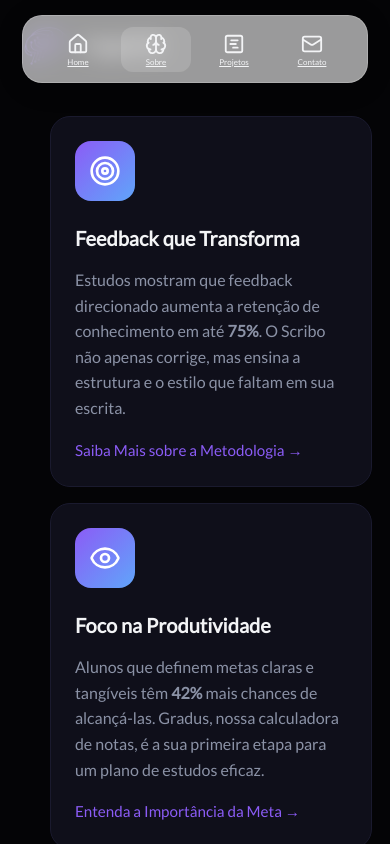
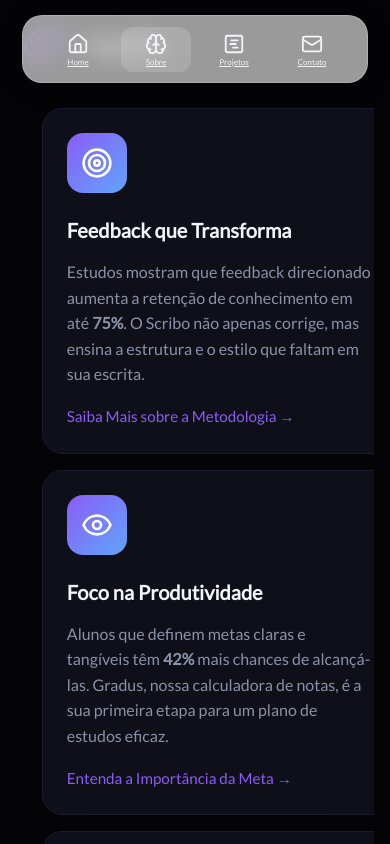
Before and after one commit to SUPERNVX/Cogni, a React (Vite) app: page /about in a window 390 px wide. Shown: the top 844 px of the page. Built offline with nearby package versions, Linux system fonts and the light colour scheme.

Commit message:
Fix mobile: Spline position and widget centering

```diff
--- a/src/pages/ContactPage.jsx
+++ b/src/pages/ContactPage.jsx
@@ -13,6 +13,19 @@ const ContactCard = ({ children, className = "", delay = 0, size = "normal" }) =
     const card = cardRef.current;
     if (!card) return;
 
+    // Verificar se é mobile
+    const isMobile = window.innerWidth <= 768;
+
+    // Se for mobile, mostrar diretamente sem animações
+    if (isMobile) {
+      gsap.set(card, {
+        opacity: 1,
+        y: 0,
+        visibility: "visible"
+      });
+      return;
+    }
+
     // Se já animou antes, mostrar diretamente
     if (hasContactAnimated) {
       gsap.set(card, {
@@ -23,7 +36,7 @@ const ContactCard = ({ children, className = "", delay = 0, size = "normal" }) =
       return;
     }
 
-    // Inicializar elemento invisível para primeira animação
+    // Inicializar elemento invisível para primeira animação (apenas desktop)
     gsap.set(card, {
       opacity: 0,
       y: 30, // Slide sutil de baixo para cima
@@ -60,7 +73,8 @@ const ContactCard = ({ children, className = "", delay = 0, size = "normal" }) =
       observer.disconnect();
     };
 
-    // Efeitos de hover suavizados
+    // Efeitos de hover suavizados (apenas desktop)
+    if (!isMobile) {
       const handleMouseEnter = () => {
         gsap.to(card, {
           y: -8,
@@ -86,6 +100,7 @@ const ContactCard = ({ children, className = "", delay = 0, size = "normal" }) =
         card.removeEventListener('mouseenter', handleMouseEnter);
         card.removeEventListener('mouseleave', handleMouseLeave);
       };
+    }
   }, [delay]);
 
   const sizeClasses = {
--- a/src/pages/HomePage.css
+++ b/src/pages/HomePage.css
@@ -395,17 +395,17 @@
 
   /* Ajustes específicos para o Spline no mobile */
   .spline-background {
-    transform: scale(0.8); /* Zoom out no Spline para mobile */
-    transform-origin: center center;
-    width: 100%; /* Mantém largura normal */
-    height: 100%; /* Mantém altura normal */
-    left: 0; /* Centralizado */
-    top: 100px; /* Posição normal */
+    transform: scale(0.6); /* Zoom menor para evitar corte lateral */
+    transform-origin: center top; /* Origem no topo para elevar */
+    width: 100%;
+    height: 100%;
+    left: 0;
+    top: 50px; /* Mais alto para não ficar atrás do widget */
   }
 
   .spline-container-debug {
-    transform: scale(0.8); /* Aplica zoom out também no container */
-    transform-origin: center center;
+    transform: scale(0.6); /* Zoom menor para evitar corte lateral */
+    transform-origin: center top;
     width: 100% !important;
     height: 100% !important;
   }
@@ -555,15 +555,17 @@
 
   /* Zoom out para smartphones pequenos */
   .spline-background {
-    transform: scale(0.8); /* Mantém zoom 0.8 para smartphones também */
-    width: 100%; /* Mantém largura normal */
-    height: 100%; /* Mantém altura normal */
-    left: 0; /* Centralizado */
-    top: 100px; /* Posição normal */
+    transform: scale(0.5); /* Zoom ainda menor para smartphones */
+    transform-origin: center top;
+    width: 100%;
+    height: 100%;
+    left: 0;
+    top: 30px; /* Ainda mais alto para smartphones */
   }
 
   .spline-container-debug {
-    transform: scale(0.8);
+    transform: scale(0.5);
+    transform-origin: center top;
     width: 100% !important;
     height: 100% !important;
   }
--- a/src/style.css
+++ b/src/style.css
@@ -1357,24 +1357,28 @@ body {
 
 @media (max-width: 768px) {
     .contact-container {
-        padding: 1rem;
+        padding: 0.5rem;
         display: flex;
         justify-content: center;
         align-items: center;
-        overflow-x: hidden; /* Bloqueia movimento horizontal */
-        width: 100%;
+        overflow-x: hidden;
+        width: 100vw;
         position: relative;
+        margin: 0;
+        left: 0;
+        right: 0;
     }
 
     .contact-card {
         padding: 1.5rem;
-        margin: 0 auto;
-        max-width: 90%;
+        margin: 0 auto !important;
+        max-width: 95%;
         width: 100%;
         position: relative;
         transform: none !important;
         left: 0 !important;
         right: 0 !important;
+        box-sizing: border-box;
     }
 
     .form-row {
@@ -1394,33 +1398,40 @@ body {
 
     /* Centralização dos widgets About */
     .about-container {
-        padding: 1rem;
+        padding: 0.5rem;
         display: flex;
         justify-content: center;
-        overflow-x: hidden; /* Bloqueia movimento horizontal */
-        width: 100%;
+        overflow-x: hidden;
+        width: 100vw;
         position: relative;
+        margin: 0;
+        left: 0;
+        right: 0;
     }
 
     .about-grid {
         grid-template-columns: 1fr;
         grid-template-rows: auto;
         gap: 1rem;
-        max-width: 90%;
+        max-width: 95%;
         margin: 0 auto;
         width: 100%;
-        position: static; /* Remove posicionamento que pode causar movimento */
+        position: static;
+        padding: 0 0.5rem;
+        box-sizing: border-box;
     }
 
     .about-card {
         grid-column: 1 !important;
         grid-row: auto !important;
-        margin: 0 auto;
+        margin: 0 auto !important;
         max-width: 100%;
+        width: 100%;
         position: relative;
-        transform: none !important; /* Remove transformações que causam movimento */
+        transform: none !important;
         left: 0 !important;
         right: 0 !important;
+        box-sizing: border-box;
     }
 
     /* Centralização dos widgets Projects */
```
Lines whose indentation alone changed are shown as unchanged.
